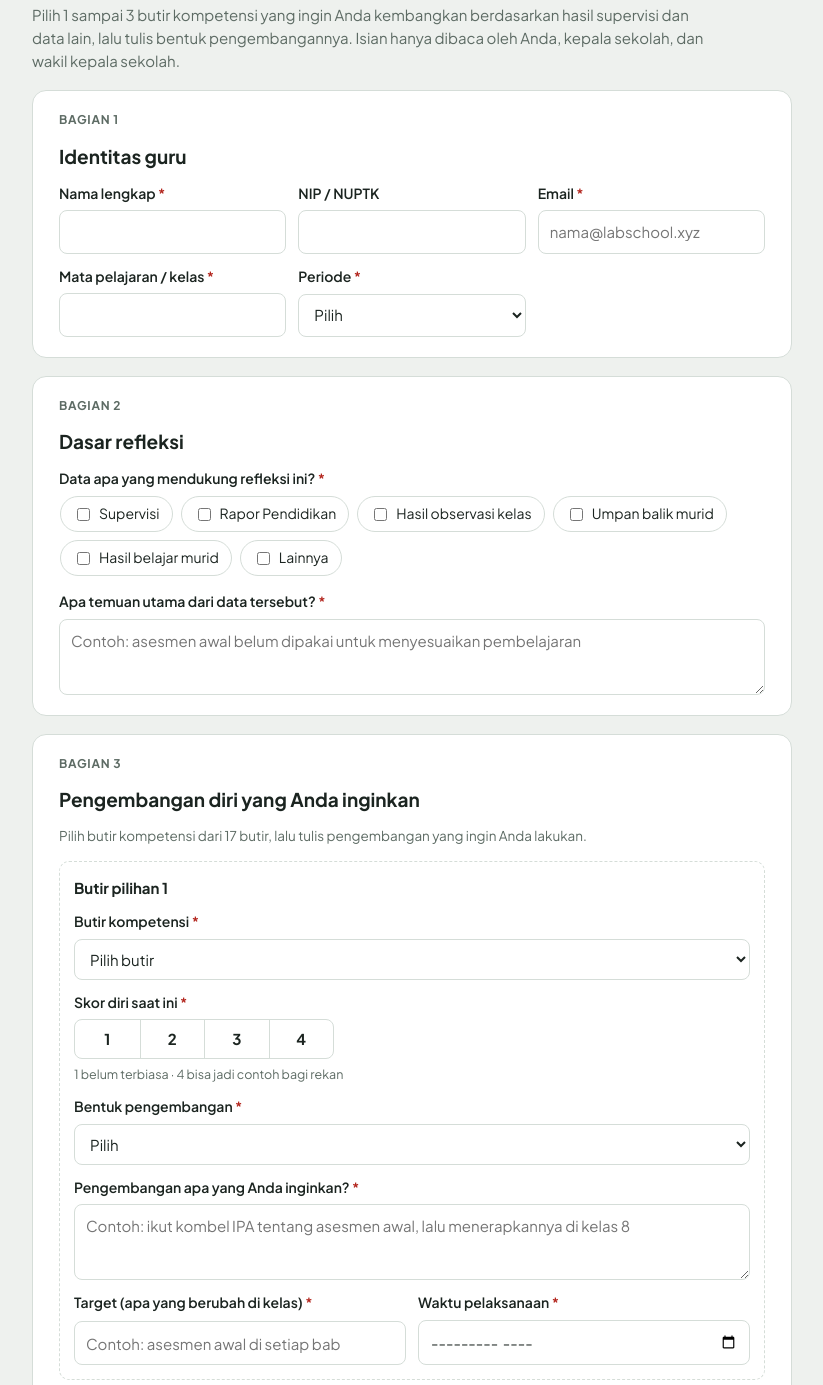
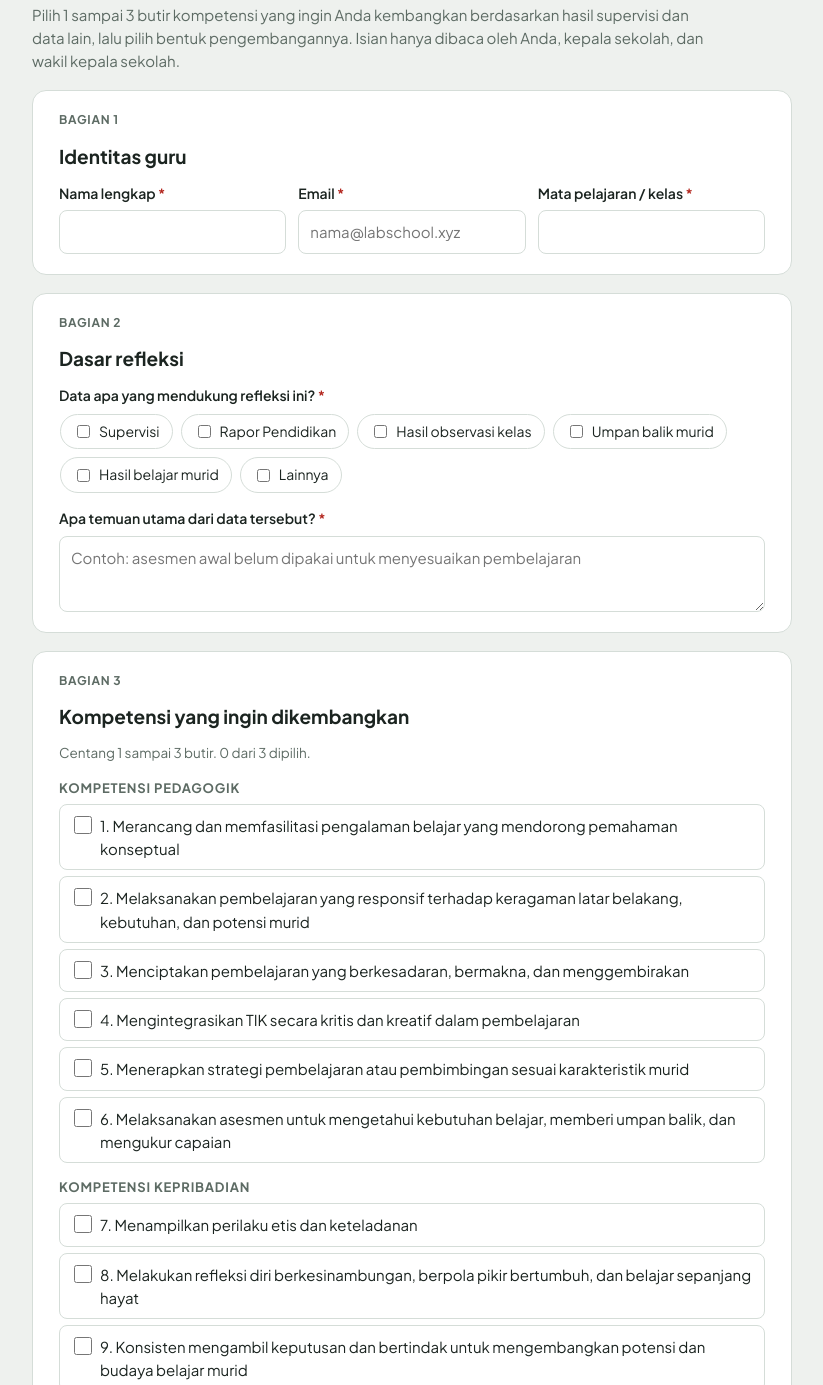
Before and after one commit to Akademik-SMPLabsJak/RencanaPengembanganGuru, a plain HTML site: page index.html in a window 1280 px wide. Shown: the part 96-1481 px from the top of the page, without its empty margins (228-1051 px from the left). Drawn offline with Linux system fonts and the light colour scheme.

Commit message:
Form pilihan ganda 17 butir, tanpa NIP/periode; laporan Docs per guru
Co-Authored-By: Claude Opus 5.5 <noreply@anthropic.com>
Claude-Session: https://claude.ai/code/session_01HbGhjCT6knPBAKmHWyMf8v

```diff
--- a/index.html
+++ b/index.html
@@ -39,6 +39,13 @@ input:focus-visible, select:focus-visible, textarea:focus-visible, button:focus-
 .chips { display: flex; border: 1px solid transparent; border-radius: 10px; flex-wrap: wrap; gap: 8px; }
 .chips label { display: inline-flex; align-items: center; gap: 6px; border: 1px solid var(--line); border-radius: 999px; padding: 6px 12px; font-size: 14px; cursor: pointer; }
 .chips input { width: auto; accent-color: var(--accent); }
+.list { display: grid; gap: 14px; }
+.list h3 { font-size: 13px; text-transform: uppercase; letter-spacing: .06em; color: var(--muted); margin: 0 0 6px; }
+.opt { display: grid; grid-template-columns: 22px 1fr; gap: 8px; align-items: start; padding: 9px 10px; border: 1px solid var(--line); border-radius: 8px; cursor: pointer; margin-top: 6px; }
+.opt input { width: 18px; height: 18px; margin-top: 2px; accent-color: var(--accent); }
+.opt:has(input:checked) { border-color: var(--accent); background: var(--accent-soft); }
+.opt:has(input:disabled) { opacity: .55; cursor: not-allowed; }
+.list.invalid, .chips.invalid { border: 1px solid var(--danger); border-radius: 10px; padding: 6px; }
 .item { border: 1px dashed var(--line); border-radius: 10px; padding: 14px; display: grid; gap: 12px; }
 .item-head { display: flex; justify-content: space-between; align-items: center; gap: 10px; }
 .seg { display: inline-grid; grid-template-columns: repeat(4, 1fr); border: 1px solid var(--line); border-radius: 8px; overflow: hidden; max-width: 260px; }
@@ -65,17 +72,15 @@ button:disabled { opacity: .5; cursor: not-allowed; }
 <header>
 <div class="eyebrow">Labschool · Bagian Akademik</div>
 <h1>Rencana Pengembangan Diri Guru</h1>
-<p class="sub">Pilih 1 sampai 3 butir kompetensi yang ingin Anda kembangkan berdasarkan hasil supervisi dan data lain, lalu tulis bentuk pengembangannya. Isian hanya dibaca oleh Anda, kepala sekolah, dan wakil kepala sekolah.</p>
+<p class="sub">Pilih 1 sampai 3 butir kompetensi yang ingin Anda kembangkan berdasarkan hasil supervisi dan data lain, lalu pilih bentuk pengembangannya. Isian hanya dibaca oleh Anda, kepala sekolah, dan wakil kepala sekolah.</p>
 </header>
 
 <section>
 <span class="tag">Bagian 1</span><h2>Identitas guru</h2>
 <div class="grid2">
 <div class="field"><label class="req" for="nama">Nama lengkap</label><input id="nama" data-k="nama" required></div>
-<div class="field"><label for="nip">NIP / NUPTK</label><input id="nip" data-k="nip"></div>
 <div class="field"><label class="req" for="email">Email</label><input id="email" data-k="email" type="email" required placeholder="nama@labschool.xyz"></div>
 <div class="field"><label class="req" for="mapel">Mata pelajaran / kelas</label><input id="mapel" data-k="mapel" required></div>
-<div class="field"><label class="req" for="periode">Periode</label><select id="periode" data-k="periode" required><option value="">Pilih</option></select></div>
 </div>
 </section>
 
@@ -86,17 +91,21 @@ button:disabled { opacity: .5; cursor: not-allowed; }
 </section>
 
 <section>
-<span class="tag">Bagian 3</span><h2>Pengembangan diri yang Anda inginkan</h2>
-<p class="hint">Pilih butir kompetensi dari 17 butir, lalu tulis pengembangan yang ingin Anda lakukan.</p>
-<div id="items" style="display:grid;gap:12px"></div>
-<button type="button" class="add" id="add">+ Tambah butir</button>
+<span class="tag">Bagian 3</span><h2>Kompetensi yang ingin dikembangkan</h2>
+<p class="hint">Centang 1 sampai 3 butir. <span id="hitung"></span></p>
+<div id="butir" class="list"></div>
 <p class="src">17 butir diringkas dari Pasal 8 Permendikdasmen No. 21 Tahun 2025.</p>
 </section>
 
 <section>
-<span class="tag">Bagian 4</span><h2>Dukungan sekolah</h2>
+<span class="tag">Bagian 4</span><h2>Bentuk pengembangan yang diinginkan</h2>
+<div class="field"><span class="lbl req">Pilih satu atau lebih</span><div class="chips" id="bentuk"></div></div>
+</section>
+
+<section>
+<span class="tag">Bagian 5</span><h2>Dukungan sekolah</h2>
 <div class="field"><span class="lbl">Dukungan yang Anda butuhkan</span><div class="chips" id="dukungan"></div></div>
-<div class="field"><label for="dukunganKet">Penjelasan</label><textarea id="dukunganKet" data-k="dukunganKet"></textarea></div>
+<div class="field"><label for="dukunganKet">Penjelasan (opsional)</label><textarea id="dukunganKet" data-k="dukunganKet"></textarea></div>
 </section>
 
 <div id="msg" role="status" aria-live="polite"></div>
@@ -105,7 +114,7 @@ button:disabled { opacity: .5; cursor: not-allowed; }
 
 <script>
 const FORM_ENDPOINT = "https://script.google.com/macros/s/AKfycbwOs_7rPcuGD8jVwksgGORMyPCBfWnDXywQeM_58qlLCN7tHmN0aGOdRGN2y3-jE7_Mtg/exec";
-const DRAFT_KEY = "rpdg-draf-v2";
+const DRAFT_KEY = "rpdg-draf-v3";
 const KOMPETENSI = {
   Pedagogik: [
     "Merancang dan memfasilitasi pengalaman belajar yang mendorong pemahaman konseptual",
@@ -130,67 +139,47 @@ const KOMPETENSI = {
     "Mengembangkan praktik profesional secara konseptual, empiris, kreatif, dan inovatif"]
 };
 const BUTIR = []; for (const [k, list] of Object.entries(KOMPETENSI)) list.forEach(t => BUTIR.push({ no: BUTIR.length + 1, komp: k, teks: t }));
-const BENTUK = ["Pelatihan / kursus", "Komunitas belajar", "Observasi sejawat", "Belajar mandiri", "Lainnya"];
+const BENTUK = ["Pelatihan / workshop", "Komunitas belajar", "Observasi / kunjungan sejawat", "Mentoring / coaching", "Belajar mandiri (daring)", "Studi lanjut"];
 const DATA_REF = ["Supervisi", "Rapor Pendidikan", "Hasil observasi kelas", "Umpan balik murid", "Hasil belajar murid", "Lainnya"];
 const DUKUNGAN = ["Waktu / jadwal", "Biaya", "Mentor atau rekan observasi", "Sarana / TIK", "Izin kegiatan", "Lainnya"];
-const SKALA = ["Belum terbiasa", "Mulai menerapkan", "Konsisten menerapkan", "Bisa jadi contoh bagi rekan"];
+const MAKS = 3;
 
-const baru = () => ({ butir: "", skor: "", bentuk: "", pengembangan: "", target: "", waktu: "" });
-const kosong = () => ({ nama: "", nip: "", email: "", mapel: "", periode: "", dataRef: [], supervisi: "", items: [baru()], dukungan: [], dukunganKet: "" });
-let S; try { S = JSON.parse(localStorage.getItem(DRAFT_KEY)) || kosong(); } catch (e) { S = kosong(); }
+const kosong = () => ({ nama: "", email: "", mapel: "", dataRef: [], supervisi: "", butir: [], bentuk: [], dukungan: [], dukunganKet: "" });
+let S; try { S = Object.assign(kosong(), JSON.parse(localStorage.getItem(DRAFT_KEY)) || {}); } catch (e) { S = kosong(); }
 const $ = s => document.querySelector(s);
 const h = (tag, attrs = {}, kids = []) => { const e = document.createElement(tag);
-  for (const [k, v] of Object.entries(attrs)) { if (k === "text") e.textContent = v; else if (k.startsWith("on")) e.addEventListener(k.slice(2), v); else if (v !== false && v != null) e.setAttribute(k, v === true ? "" : v); }
+  for (const [k, v] of Object.entries(attrs)) { if (k === "text") e.textContent = v; else if (v !== false && v != null) e.setAttribute(k, v === true ? "" : v); }
   [].concat(kids).forEach(c => c && e.append(c)); return e; };
-const opt = (v, t, sel) => h("option", { value: v, text: t ?? v, selected: String(sel) === String(v) });
-let t0; const simpan = () => { clearTimeout(t0); t0 = setTimeout(() => { try { localStorage.setItem(DRAFT_KEY, JSON.stringify(S)); } catch (e) {} }, 500); };
+let t0; const simpan = () => { clearTimeout(t0); t0 = setTimeout(() => { try { localStorage.setItem(DRAFT_KEY, JSON.stringify(S)); } catch (e) {} }, 400); };
 
-function periode() { const n = new Date(), y = n.getMonth() >= 6 ? n.getFullYear() : n.getFullYear() - 1, out = [];
-  for (const a of [y, y + 1]) { const t = a + "/" + (a + 1); out.push("Tahun ajaran " + t, "Semester ganjil " + t, "Semester genap " + t); } return out; }
+function chips(sel, list, key, pre) { const box = $(sel);
+  list.forEach((t, i) => { const cb = h("input", { type: "checkbox", id: pre + i, checked: S[key].includes(t) });
+    cb.addEventListener("change", () => { S[key] = cb.checked ? [...S[key], t] : S[key].filter(x => x !== t); box.classList.remove("invalid"); simpan(); });
+    box.append(h("label", { for: pre + i }, [cb, t])); }); }
 
-function renderItems() { const box = $("#items"); box.replaceChildren();
-  S.items.forEach((it, i) => {
-    const bind = (key, node) => { node.id = key + i; node.value = it[key] ?? ""; node.required = true;
-      node.addEventListener(node.tagName === "SELECT" ? "change" : "input", () => { it[key] = node.value; simpan(); }); return node; };
-    const field = (label, node) => h("div", { class: "field" }, [h("label", { class: "req", for: node.id, text: label }), node]);
-    const sel = h("select", {}, [opt("", "Pilih butir")]);
-    for (const k of Object.keys(KOMPETENSI)) sel.append(h("optgroup", { label: "Kompetensi " + k }, BUTIR.filter(b => b.komp === k).map(b => opt(b.no, b.no + ". " + b.teks, it.butir))));
-    const seg = h("div", { class: "seg", role: "radiogroup", "aria-label": "Skor diri saat ini" });
-    [1, 2, 3, 4].forEach(n => { const id = "skor" + i + "_" + n; const r = h("input", { type: "radio", name: "skor" + i, id, value: n, checked: String(it.skor) === String(n) });
-      r.addEventListener("change", () => { it.skor = n; seg.classList.remove("invalid"); leg.textContent = SKALA[n - 1]; simpan(); });
-      seg.append(r, h("label", { for: id, text: n, title: SKALA[n - 1] })); });
-    const leg = h("span", { class: "legend", text: it.skor ? SKALA[it.skor - 1] : "1 belum terbiasa · 4 bisa jadi contoh bagi rekan" });
-    box.append(h("div", { class: "item" }, [
-      h("div", { class: "item-head" }, [h("h3", { text: "Butir pilihan " + (i + 1) }), S.items.length > 1 ? h("button", { type: "button", class: "link", text: "Hapus", onclick: () => { S.items.splice(i, 1); renderItems(); simpan(); } }) : null]),
-      field("Butir kompetensi", bind("butir", sel)),
-      h("div", { class: "field" }, [h("span", { class: "lbl req", text: "Skor diri saat ini" }), seg, leg]),
-      field("Bentuk pengembangan", bind("bentuk", h("select", {}, [opt("", "Pilih"), ...BENTUK.map(b => opt(b, b, it.bentuk))]))),
-      field("Pengembangan apa yang Anda inginkan?", bind("pengembangan", h("textarea", { placeholder: "Contoh: ikut kombel IPA tentang asesmen awal, lalu menerapkannya di kelas 8" }))),
-      h("div", { class: "grid2" }, [
-        field("Target (apa yang berubah di kelas)", bind("target", h("input", { placeholder: "Contoh: asesmen awal di setiap bab" }))),
-        field("Waktu pelaksanaan", bind("waktu", h("input", { type: "month" }))) ]) ])); });
-  $("#add").disabled = S.items.length >= 3; }
+function renderButir() { const box = $("#butir"); box.replaceChildren();
+  for (const k of Object.keys(KOMPETENSI)) {
+    const grup = h("div", {}, [h("h3", { text: "Kompetensi " + k })]);
+    BUTIR.filter(b => b.komp === k).forEach(b => { const on = S.butir.includes(b.no);
+      const cb = h("input", { type: "checkbox", id: "b" + b.no, checked: on, disabled: !on && S.butir.length >= MAKS });
+      cb.addEventListener("change", () => { S.butir = cb.checked ? [...S.butir, b.no] : S.butir.filter(x => x !== b.no); box.classList.remove("invalid"); simpan(); renderButir(); });
+      grup.append(h("label", { class: "opt", for: "b" + b.no }, [cb, h("span", { text: b.no + ". " + b.teks })])); });
+    box.append(grup); }
+  $("#hitung").textContent = S.butir.length + " dari " + MAKS + " dipilih.";
+}
 
 function init() {
-  const p = $("#periode"); periode().forEach(x => p.append(opt(x))); if (S.periode && !periode().includes(S.periode)) p.append(opt(S.periode));
   document.querySelectorAll("[data-k]").forEach(i => { i.value = S[i.dataset.k] ?? ""; i.addEventListener("input", () => { S[i.dataset.k] = i.value; simpan(); }); });
-  chips("#dukungan", DUKUNGAN, "dukungan", "d"); chips("#dataRef", DATA_REF, "dataRef", "r");
-  renderItems();
-}
-function chips(sel, list, key, pre) { const box = $(sel); S[key] = S[key] || [];
-  list.forEach((t, i) => { const cb = h("input", { type: "checkbox", id: pre + i, checked: S[key].includes(t) });
-    cb.addEventListener("change", () => { S[key] = cb.checked ? [...S[key], t] : S[key].filter(x => x !== t); box.classList.remove("invalid"); simpan(); }); box.append(h("label", { for: pre + i }, [cb, t])); }); }
+  chips("#dataRef", DATA_REF, "dataRef", "r"); chips("#bentuk", BENTUK, "bentuk", "f"); chips("#dukungan", DUKUNGAN, "dukungan", "d");
+  renderButir(); }
 function msg(t, k) { $("#msg").replaceChildren(t ? h("div", { class: "msg " + k, text: t }) : ""); }
 
-$("#add").addEventListener("click", () => { if (S.items.length < 3) { S.items.push(baru()); renderItems(); simpan(); } });
 $("#form").addEventListener("submit", ev => { ev.preventDefault();
   document.querySelectorAll(".invalid").forEach(e => e.classList.remove("invalid"));
   const bad = [...document.querySelectorAll("#form [required]")].filter(i => !i.checkValidity()); bad.forEach(i => i.classList.add("invalid"));
-  if (!S.dataRef.length) { $("#dataRef").classList.add("invalid"); bad.unshift($("#dataRef")); }
-  S.items.forEach((it, i) => { if (!it.skor) { const s = document.querySelectorAll(".seg")[i]; s.classList.add("invalid"); bad.push(s); } });
-  const pilih = S.items.map(it => it.butir).filter(Boolean); if (new Set(pilih).size < pilih.length) { msg("Butir yang sama dipilih lebih dari sekali. Pilih butir yang berbeda.", "err"); return; }
-  if (bad.length) { bad[0].scrollIntoView({ block: "center" }); msg(bad.length + " isian wajib belum lengkap. Isian yang ditandai merah perlu diisi.", "err"); return; }
-  const data = { ...S, items: S.items.map(it => { const b = BUTIR.find(x => x.no == it.butir); return { ...it, kompetensi: b.komp, teks: b.teks }; }), dikirim: new Date().toISOString() };
+  for (const [key, sel] of [["dataRef", "#dataRef"], ["butir", "#butir"], ["bentuk", "#bentuk"]]) if (!S[key].length) { $(sel).classList.add("invalid"); bad.push($(sel)); }
+  if (bad.length) { bad.sort((a, b) => a.compareDocumentPosition(b) & 2 ? 1 : -1)[0].scrollIntoView({ block: "center" }); msg(bad.length + " isian wajib belum lengkap. Isian yang ditandai merah perlu diisi.", "err"); return; }
+  const data = { ...S, butir: S.butir.slice().sort((a, b) => a - b).map(n => { const b = BUTIR[n - 1]; return { no: b.no, kompetensi: b.komp, teks: b.teks }; }), dikirim: new Date().toISOString() };
   const btn = $("#send"); btn.disabled = true; btn.textContent = "Mengirim…";
   const selesai = (t, k) => { btn.disabled = false; btn.textContent = "Kirim ke Akademik"; msg(t, k); };
   fetch(FORM_ENDPOINT, { method: "POST", body: JSON.stringify(data) }).then(r => r.json())
```
Also changed, not shown: 1 other file.
